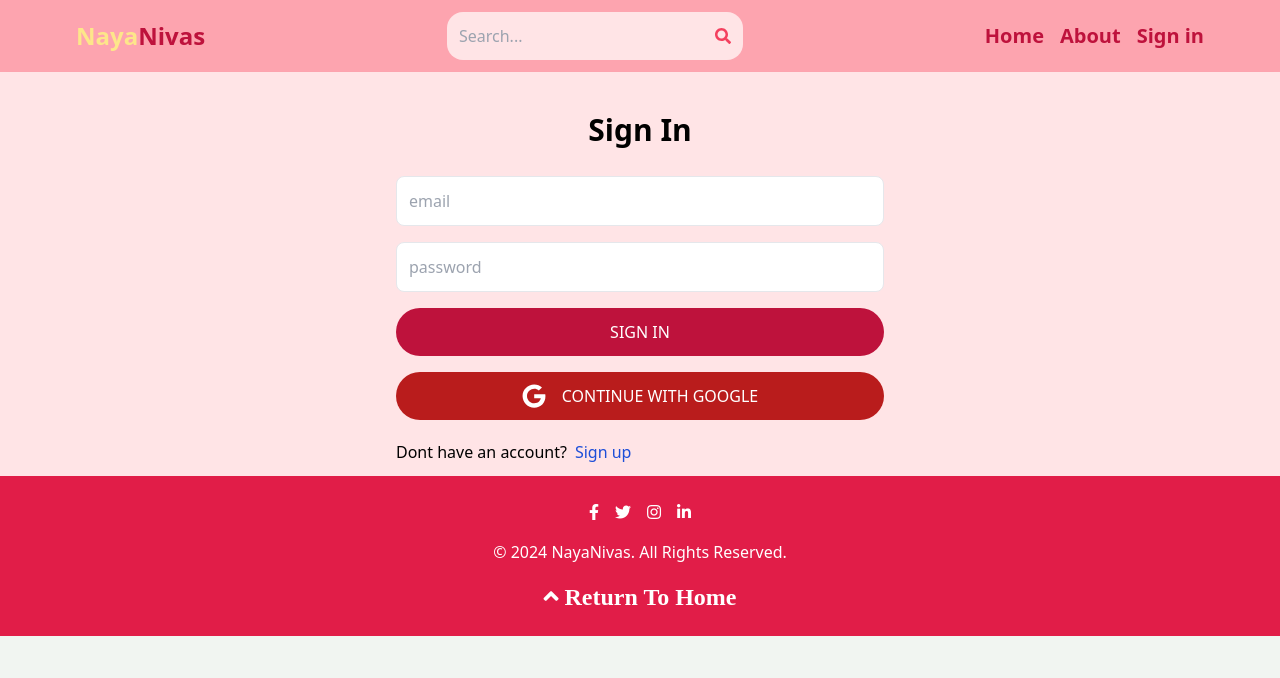
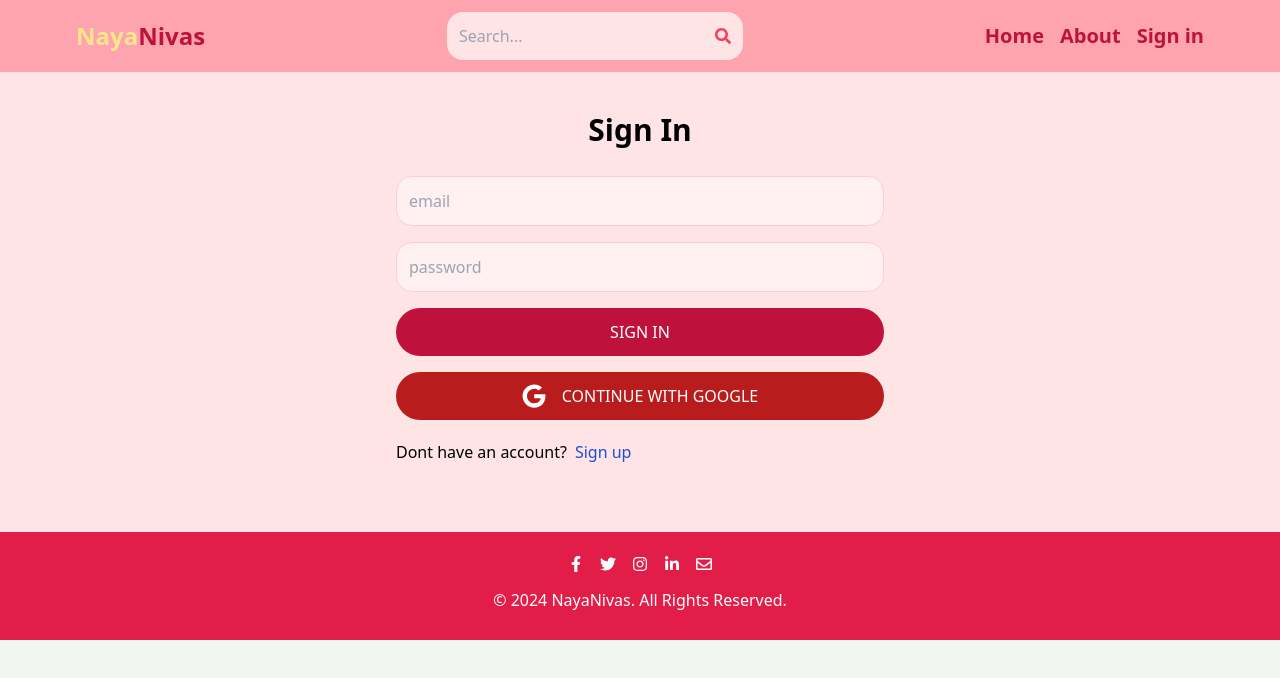
Before and after one commit to rishavs001/Real-Estate, a React (Vite) app in the folder client/: page /sign-in in a window 1280 px wide. Shown: the top 678 px of the page. Built offline with nearby package versions, Linux system fonts and the light colour scheme; no server answers.

Commit message:
fixed css isues

```diff
--- a/client/src/components/Footer.jsx
+++ b/client/src/components/Footer.jsx
@@ -1,39 +1,41 @@
 import React from 'react';
 import { Link } from 'react-router-dom';
 import { FaGoogle } from "react-icons/fa";
+import { FaLinkedinIn, FaInstagram, FaTwitter, FaFacebookF, FaRegEnvelope  } from "react-icons/fa";
+// import { FaXTwitter } from "react-icons/fa6";
 
 const Footer = () => {
   return (
-    <footer className="bg-rose-600 text-white py-6">
+    <footer className="bg-rose-600 text-white  py-6">
       <div className="container mx-auto text-center">
         <div className="flex justify-center space-x-4 mb-4">
           <a href="https://www.facebook.com/rishav.shah.148" target="_blank" rel="noopener noreferrer" className="text-white hover:text-gray-400">
-            <i className="fab fa-facebook-f"></i>
+            <FaFacebookF/>
           </a>
           <a href="https://x.com/Risu552" target="_blank" rel="noopener noreferrer" className="text-white hover:text-gray-400">
-            <i className="fab fa-twitter"></i>
+          <FaTwitter  />
           </a>
           <a href="https://www.instagram.com/rishav19p_/" target="_blank" rel="noopener noreferrer" className="text-white hover:text-gray-400">
-            <i className="fab fa-instagram"></i>
+            <FaInstagram />
           </a>
           <a href="https://www.linkedin.com/in/rishav97/" target="_blank" rel="noopener noreferrer" className="text-white hover:text-gray-400">
-            <i className="fab fa-linkedin-in"></i>
+            <FaLinkedinIn/>
           </a>
 
-          {/* <a href="https://x.com/Risu552" target="_blank" rel="noopener noreferrer" className="text-white hover:text-gray-400">
-          <i className="fab fa-envelope"></i>
-          </a> */}
+          <a href="mailto:official.rishavs@gmail.com" target="_blank" rel="noopener noreferrer" className="text-white hover:text-gray-400">
+          <FaRegEnvelope/>
+          </a>
         </div>
 
-        <div className="mb-4">
+        <div className="mb-1">
           <p>&copy; 2024 NayaNivas. All Rights Reserved.</p>
         </div>
-        <div>
+        {/* <div>
           <a href="#home" className="text-white hover:text-gray-400">
           <Link to='/'><a href="#home" className="mx-2 text-white hover:text-gray-400"><i className="fas fa-angle-up text-2xl"> Return To Home</i></a></Link>
 
           </a>
-        </div>
+        </div> */}
       </div>
     </footer>
   );
--- a/client/src/pages/About.jsx
+++ b/client/src/pages/About.jsx
@@ -2,7 +2,7 @@ import React from 'react'
 
 export default function About() {
   return (
-    <div className='bg-rose-100 text-center shadow-md h-full'>
+    <div className='bg-rose-100 text-center shadow-md h-full min-h-screen'>
         <div className='py-20 px-4 max-w-6xl mx-auto'>
       <h1 className='text-3xl font-bold mb-1 text-rose-800'>About NayaNivas</h1>
       <p className='mb-4 text-rose-500'>Welcome to NayaNivas, your ultimate destination for all your property needs. Whether you're looking to buy, sell, or rent a property, our platform provides a seamless and efficient experience for both buyers and sellers.
--- a/client/src/pages/SignIn.jsx
+++ b/client/src/pages/SignIn.jsx
@@ -43,21 +43,23 @@ export default function SignIn() {
     }
   };
   return (
-    <div className='bg-rose-100 shadow-md h-full'>
+    <div className='bg-rose-100 shadow-md  h-full '>
     <div className='p-3 max-w-lg mx-auto'>
       <h1 className='text-3xl text-center font-semibold my-7'>Sign In</h1>
-      <form onSubmit={handleSubmit} className='flex flex-col gap-4'>
+      <form
+      onSubmit={handleSubmit}
+      className=' rounded-2xl   flex flex-col gap-4'>
         <input
           type='email'
           placeholder='email'
-          className='border p-3 rounded-lg'
+          className='bg-rose-50  border border-rose-200 p-3 rounded-2xl'
           id='email'
           onChange={handleChange}
         />
         <input
           type='password'
           placeholder='password'
-          className='border p-3 rounded-lg'
+          className='bg-rose-50  border border-rose-200 p-3 rounded-2xl'
           id='password'
           onChange={handleChange}
         />
@@ -70,7 +72,7 @@ export default function SignIn() {
         </button>
         <OAuth/>
       </form>
-      <div className='flex gap-2 mt-5'>
+      <div className='flex gap-2 pb-14 mt-5'>
         <p>Dont have an account?</p>
         <Link to={'/sign-up'}>
           <span className='text-blue-700'>Sign up</span>
--- a/client/src/pages/SignUp.jsx
+++ b/client/src/pages/SignUp.jsx
@@ -47,21 +47,21 @@ export default function SignUp() {
         <input
           type='text'
           placeholder='username'
-          className='border p-3 rounded-lg'
+          className='bg-rose-50  border border-rose-200 p-3 rounded-2xl'
           id='username'
           onChange={handleChange}
         />
         <input
           type='email'
           placeholder='email'
-          className='border p-3 rounded-lg'
+          className='bg-rose-50  border border-rose-200 p-3 rounded-2xl'
           id='email'
           onChange={handleChange}
         />
         <input
           type='password'
           placeholder='password'
-          className='border p-3 rounded-lg'
+          className='bg-rose-50  border border-rose-200 p-3 rounded-2xl'
           id='password'
           onChange={handleChange}
         />
--- a/client/src/pages/UpdateListing.jsx
+++ b/client/src/pages/UpdateListing.jsx
@@ -180,7 +180,7 @@ export default function CreateListing() {
           <input
             type='text'
             placeholder='Name'
-            className='border p-3 rounded-lg'
+            className='bg-rose-50  border border-rose-200 p-3 rounded-2xl'
             id='name'
             maxLength='62'
             minLength='10'
@@ -191,7 +191,7 @@ export default function CreateListing() {
           <textarea
             type='text'
             placeholder='Description'
-            className='border p-3 rounded-lg'
+            className='bg-rose-50  border border-rose-200 p-3 rounded-2xl'
             id='description'
             required
             onChange={handleChange}
@@ -200,7 +200,7 @@ export default function CreateListing() {
           <input
             type='text'
             placeholder='Address'
-            className='border p-3 rounded-lg'
+            className='bg-rose-50  border border-rose-200 p-3 rounded-2xl'
             id='address'
             required
             onChange={handleChange}
@@ -266,7 +266,7 @@ export default function CreateListing() {
                 min='1'
                 max='10'
                 required
-                className='p-3 border border-gray-300 rounded-lg'
+                className='bg-rose-50  border border-rose-200 p-3 rounded-2xl'
                 onChange={handleChange}
                 value={formData.bedrooms}
               />
@@ -279,7 +279,7 @@ export default function CreateListing() {
                 min='1'
                 max='10'
                 required
-                className='p-3 border border-gray-300 rounded-lg'
+                className='bg-rose-50  border border-rose-200 p-3 rounded-2xl'
                 onChange={handleChange}
                 value={formData.bathrooms}
               />
@@ -292,7 +292,7 @@ export default function CreateListing() {
                 min='1000'
                 max='10000000'
                 required
-                className='p-3 border border-gray-300 rounded-lg'
+                className='bg-rose-50  border border-rose-200 p-3 rounded-2xl'
                 onChange={handleChange}
                 value={formData.regularPrice}
               />
@@ -311,7 +311,7 @@ export default function CreateListing() {
                   min='0'
                   max='10000000'
                   required
-                  className='p-3 border border-gray-300 rounded-lg'
+                  className='bg-rose-50  border border-rose-200 p-3 rounded-2xl'
                   onChange={handleChange}
                   value={formData.discountPrice}
                 />
@@ -335,7 +335,7 @@ export default function CreateListing() {
           <div className='flex gap-4'>
             <input
               onChange={(e) => setFiles(e.target.files)}
-              className='p-3 border border-gray-300 rounded w-full'
+              className='p-3 border  border-green-700  rounded-xl w-full'
               type='file'
               id='images'
               accept='image/*'
@@ -349,7 +349,7 @@ export default function CreateListing() {
             >
               {uploading ? 'Uploading...' : 'Upload'}
             </button>
-          </div>
+          </div >
           <p className='text-red-700 text-sm'>
             {imageUploadError && imageUploadError}
           </p>
@@ -357,7 +357,7 @@ export default function CreateListing() {
             formData.imageUrls.map((url, index) => (
               <div
                 key={url}
-                className='flex justify-between p-3 border items-center'
+                className='flex justify-between p-3 border border-rose-700 rounded-3xl items-center'
               >
                 <img
                   src={url}
```
Also changed, not shown: client/index.html (+0 -1 lines), client/src/pages/CreateListing.jsx (+10 -10 lines).
